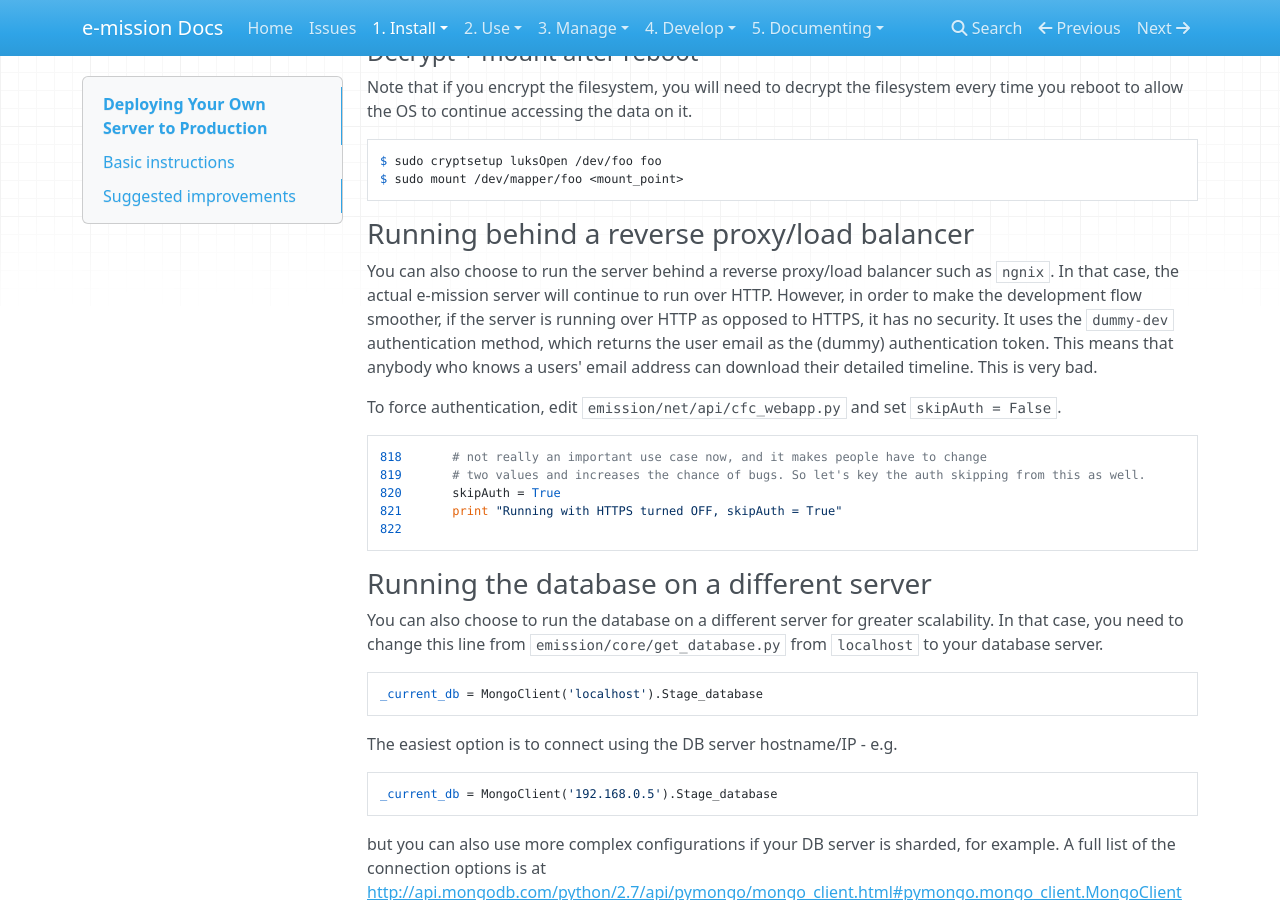
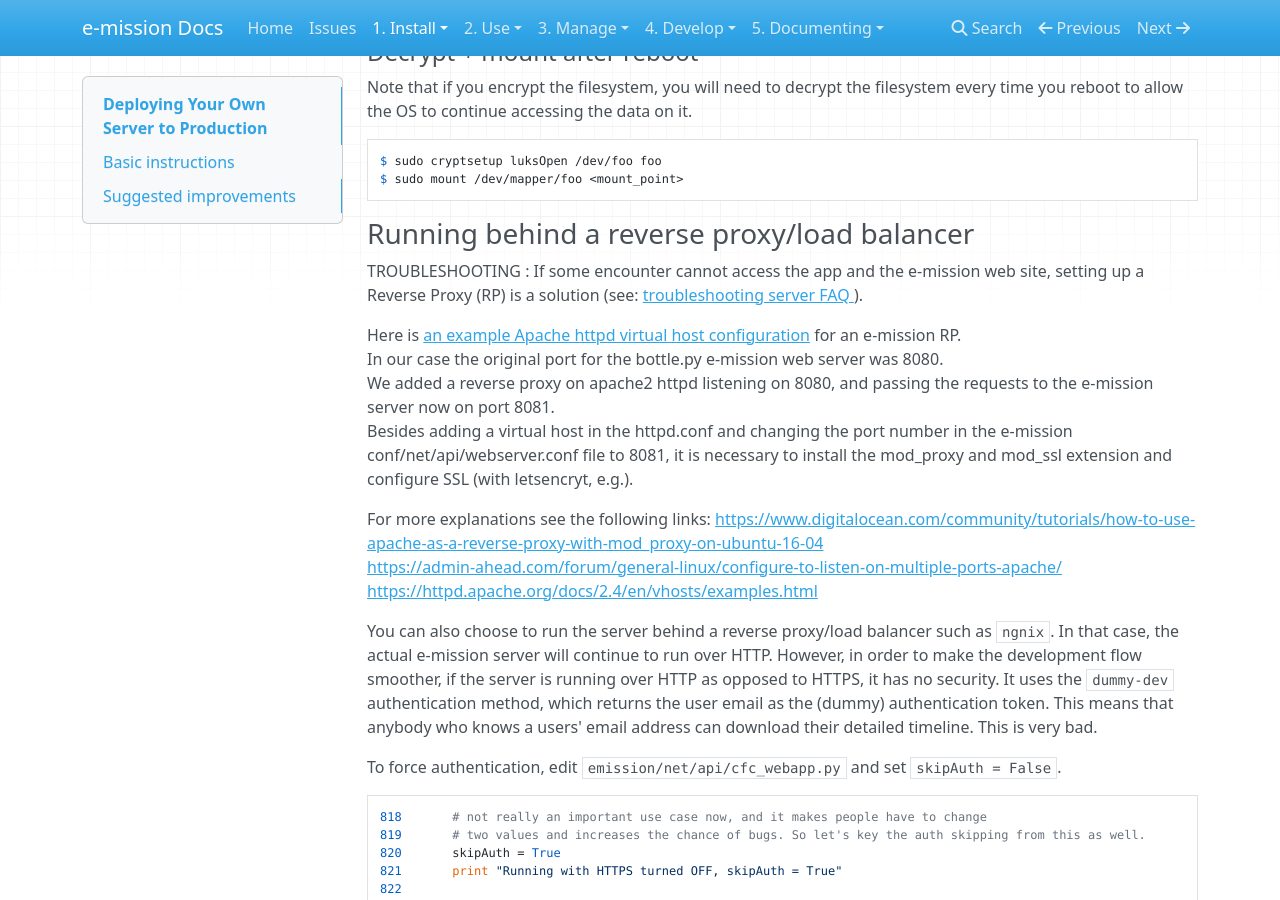
Before and after one commit to e-mission/e-mission-docs, an MkDocs documentation site: the page built from docs/install/deploying_your_own_server_to_production.md, in a window 1280 px wide and 900 px high, scrolled down 5033 px. Built offline with MkDocs 1.6.1, drawn with Linux system fonts in a browser that asks for light colours; nearby versions of some CDN libraries.

Commit message:
complete the Reverse Proxy Section

```diff
--- a/docs/install/deploying_your_own_server_to_production.md
+++ b/docs/install/deploying_your_own_server_to_production.md
@@ -214,6 +214,18 @@ $ sudo mount /dev/mapper/foo <mount_point>
 
 ### Running behind a reverse proxy/load balancer ###
 
+TROUBLESHOOTING : If some encounter cannot access the app and the e-mission web site, setting up a Reverse Proxy (RP) is a solution (see: [troubleshooting server FAQ ](https://github.com/fabmob/e-mission-docs/blob/e-mission-contrib/docs/manage/troubleshooting_server_faq.md)).
+
+Here is [an example Apache httpd virtual host configuration](https://github.com/fabmob/e-mission-docs/blob/master/docs/assets/RP-conf.sample) for an e-mission RP.
+In our case the original port for the bottle.py e-mission web server was 8080.
+We added a reverse proxy on apache2 httpd listening on 8080, and passing the requests to the e-mission server now on port 8081.
+Besides adding a virtual host in the httpd.conf and changing the port number in the e-mission conf/net/api/webserver.conf file to 8081, it is necessary to install the mod_proxy and mod_ssl extension and configure SSL (with letsencryt, e.g.).
+
+For more explanations see the following links:
+https://www.digitalocean.com/community/tutorials/how-to-use-apache-as-a-reverse-proxy-with-mod_proxy-on-ubuntu-16-04
+https://admin-ahead.com/forum/general-linux/configure-to-listen-on-multiple-ports-apache/
+https://httpd.apache.org/docs/2.4/en/vhosts/examples.html
+
 You can also choose to run the server behind a reverse proxy/load balancer such as `ngnix`. In that case, the actual e-mission server will continue to run over HTTP. However, in order to make the development flow smoother, if the server is running over HTTP as opposed to HTTPS, it has no security. It uses the `dummy-dev` authentication method, which returns the user email as the (dummy) authentication token. This means that anybody who knows a users' email address can download their detailed timeline. This is very bad.
 
 To force authentication, edit `emission/net/api/cfc_webapp.py` and set `skipAuth = False`.
```
